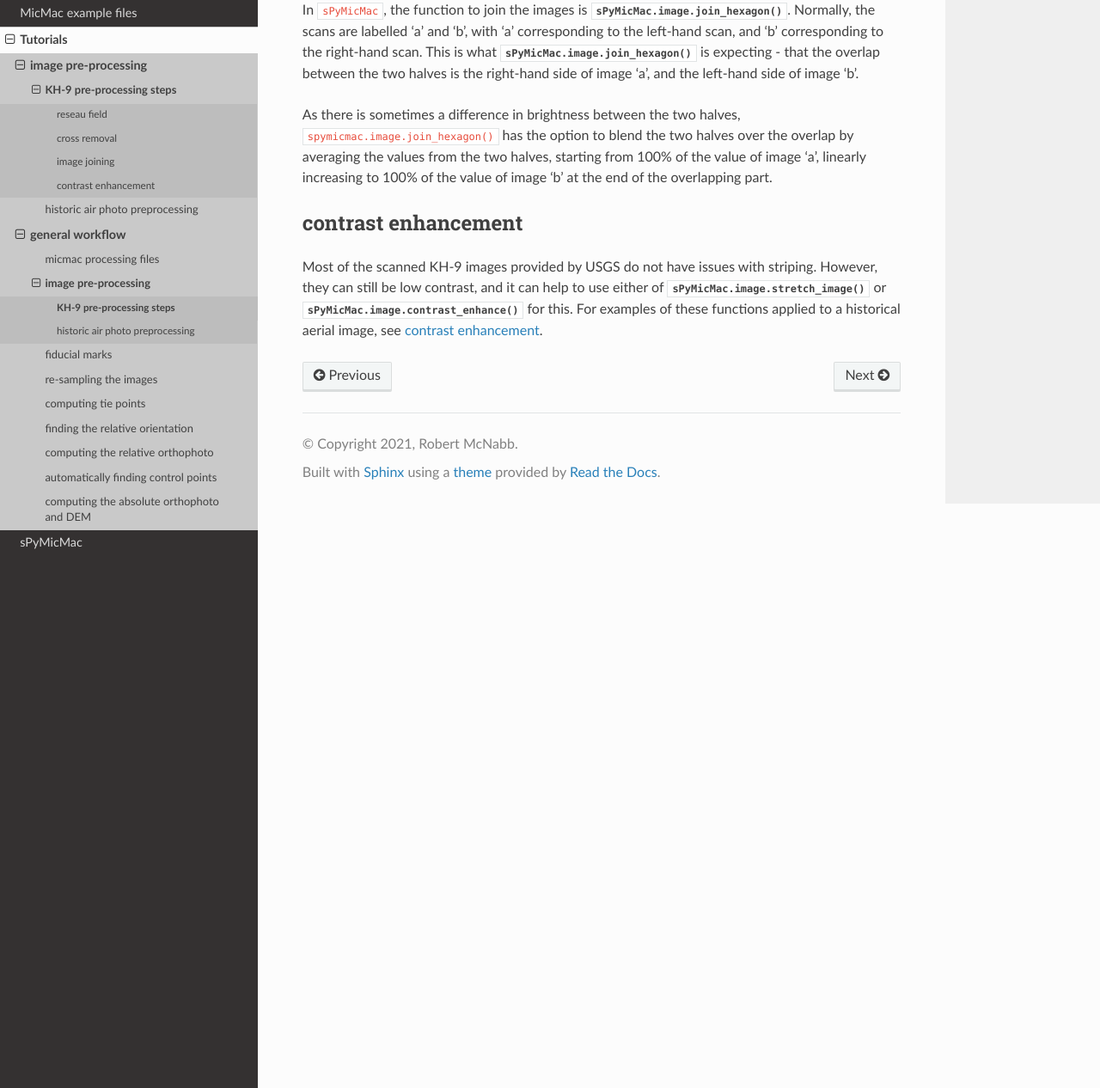
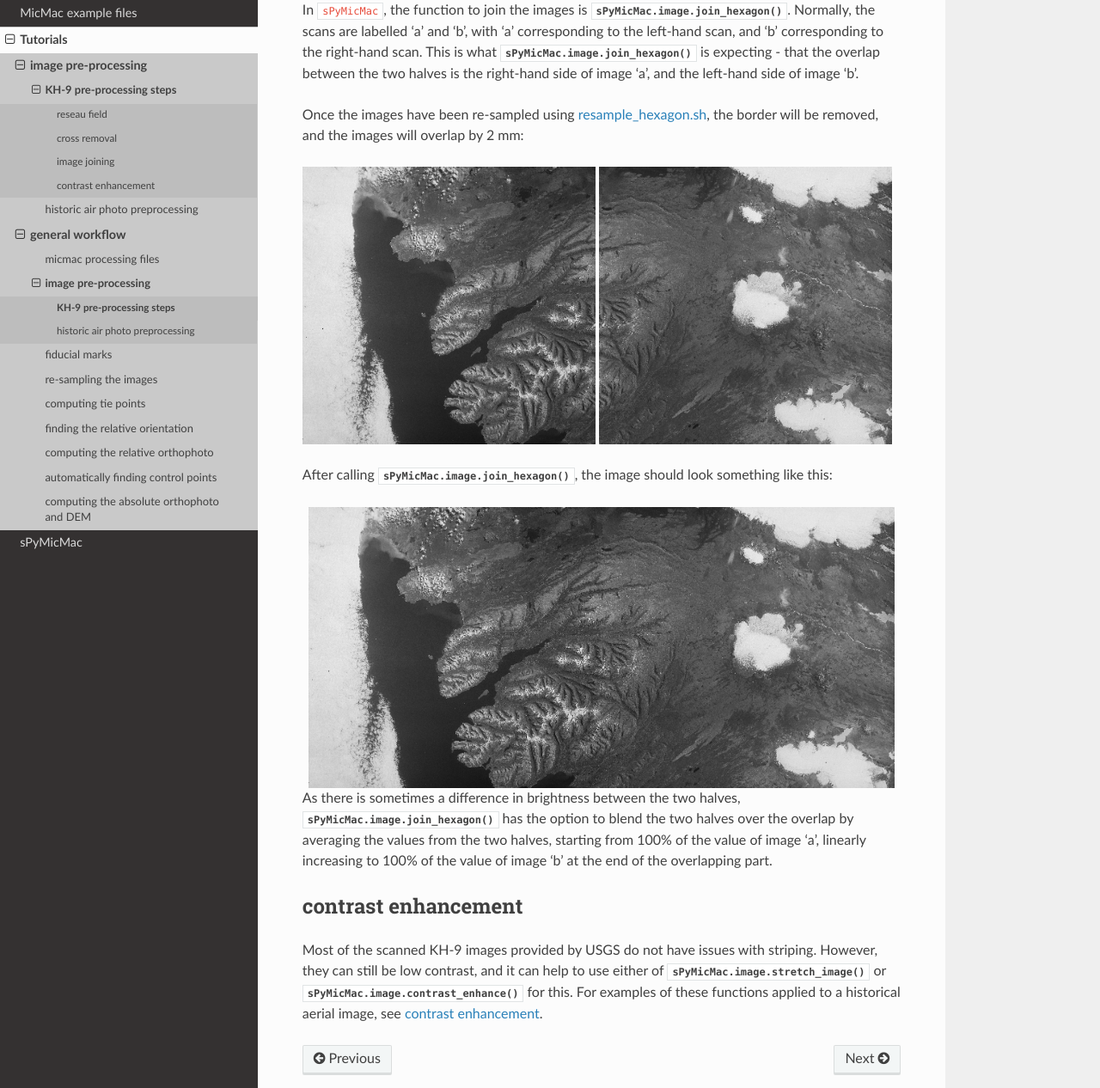
Before and after one commit to iamdonovan/spymicmac, a Sphinx documentation site: the page built from doc/tutorials/preprocessing/kh9_preprocessing.rst, in a window 1280 px wide and 1400 px high, scrolled down 1826 px, cut to the strip 134-1400 px from the top of the window. Shown: the whole strip at 86% size. Built offline with Sphinx 7.4.7 and the Read the Docs theme 2.0.0, drawn with Linux system fonts in a browser that asks for light colours.

Commit message:
add final example images for KH-9 preprocessing tutorial

```diff
--- a/doc/tutorials/preprocessing/kh9_preprocessing.rst
+++ b/doc/tutorials/preprocessing/kh9_preprocessing.rst
@@ -61,7 +61,23 @@ labelled 'a' and 'b', with 'a' corresponding to the left-hand scan, and 'b' corr
 This is what :py:meth:`sPyMicMac.image.join_hexagon` is expecting - that the overlap between the two halves is the
 right-hand side of image 'a', and the left-hand side of image 'b'.
 
-As there is sometimes a difference in brightness between the two halves, ``spymicmac.image.join_hexagon()`` has the
+Once the images have been re-sampled using :doc:`../../sPyMicMac/scripts/resample_hexagon`, the border will be removed,
+and the images will overlap by 2 mm:
+
+.. image:: ../../img/resamp_half_a.png
+    :width: 49%
+
+.. image:: ../../img/resamp_half_b.png
+    :width: 49%
+
+After calling :py:meth:`sPyMicMac.image.join_hexagon`, the image should look something like this:
+
+.. image:: ../../img/joined.png
+    :width: 98%
+    :align: center
+    :alt: a re-sampled and joined KH-9 image showing Hofsjökull, Iceland
+
+As there is sometimes a difference in brightness between the two halves, :py:meth:`sPyMicMac.image.join_hexagon` has the
 option to blend the two halves over the overlap by averaging the values from the two halves, starting from
 100% of the value of image 'a', linearly increasing to 100% of the value of image 'b' at the end of the
 overlapping part.
```
Also changed, not shown: doc/img/joined.png (added), doc/img/resamp_half_a.png (added), doc/img/resamp_half_b.png (added).
